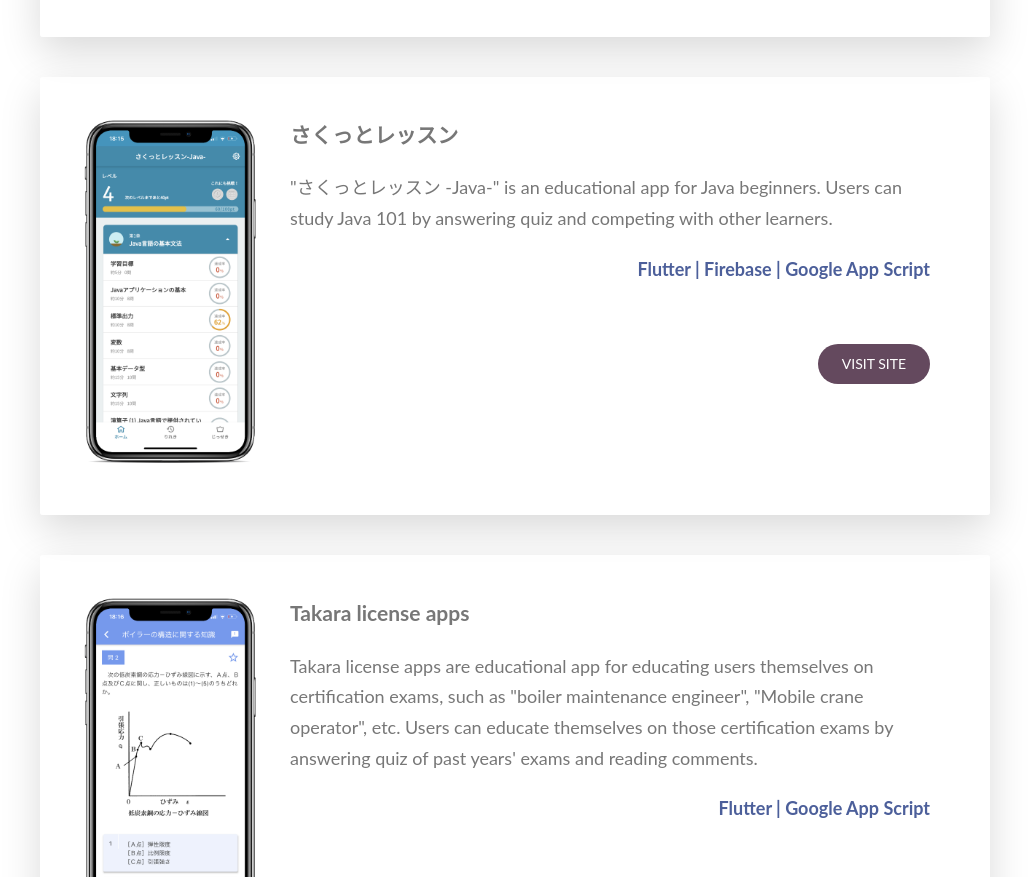
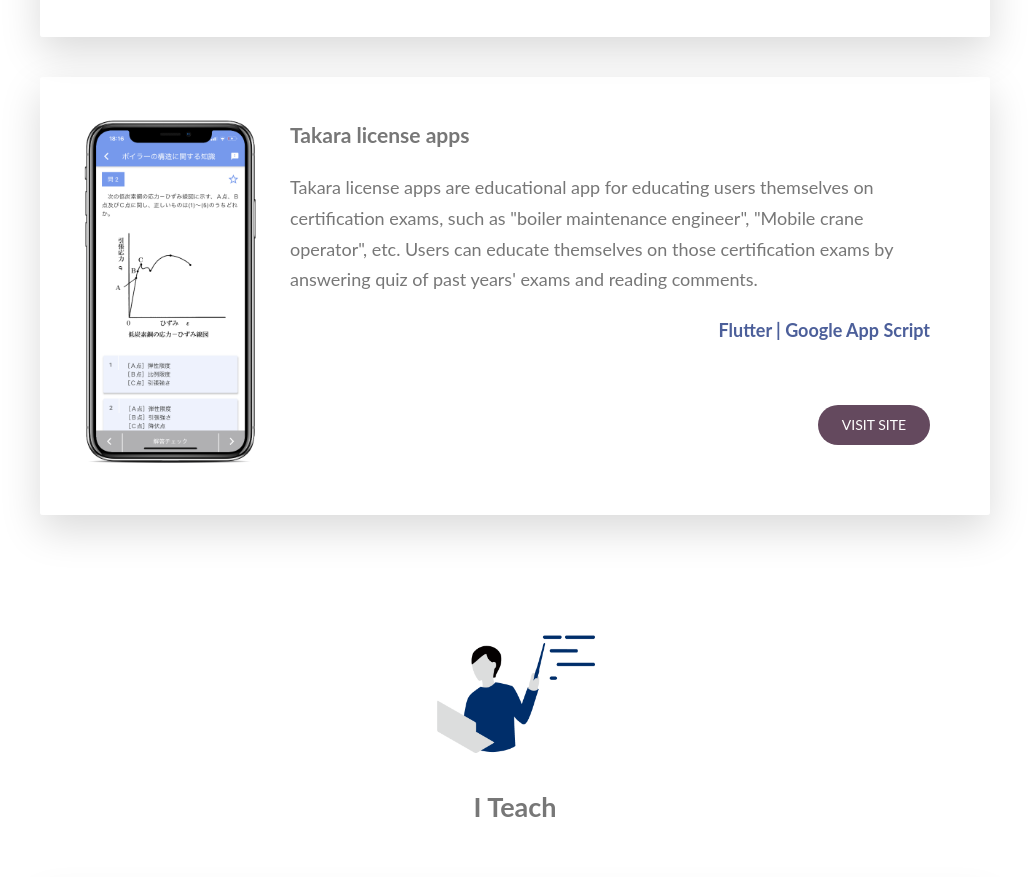
Before and after one commit to chooyan-eng/portfolio, a plain HTML site: page index.html in a window 1280 px wide. Shown: the part 3286-4163 px from the top of the page, without its empty margins (125-1154 px from the left). Drawn offline with Linux system fonts and the light colour scheme.

Commit message:
remove not confirmed project

```diff
--- a/index.html
+++ b/index.html
@@ -132,7 +132,7 @@
                     </div>
                 </div>
             </div>
-            <div class="feature-box row u-margin-bottom-medium">
+            <!-- <div class="feature-box row u-margin-bottom-medium">
                 <div class="col-1-of-4">
                     <div>
                         <figure><img class="sumbnail" src="./img/sakules.png" /></figure>
@@ -146,7 +146,7 @@
                         <a href="https://apps.apple.com/us/app/id1494274674" target="_blank" class="btn btn--small btn--blue btn--animated smooth-goto">Visit Site</a>
                     </div>
                 </div>
-            </div>
+            </div> -->
             <div class="feature-box row u-margin-bottom-medium">
                 <div class="col-1-of-4">
                     <div>
```
